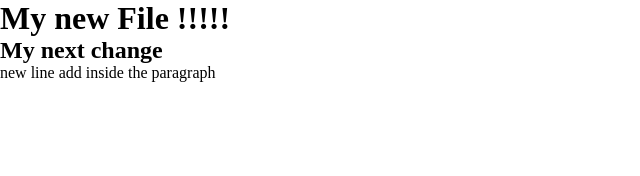
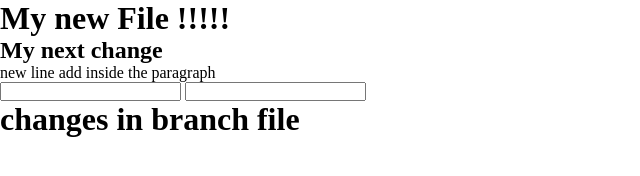
Before and after one commit to sadhana62/project, a plain HTML site: page index.html in a window 1280 px wide. Shown: the whole page, without its empty margins (0-640 px from the left). Drawn offline with Linux system fonts and the light colour scheme.

Commit message:
added input tags

```diff
--- a/index.html
+++ b/index.html
@@ -11,5 +11,8 @@
     <h1> My new File !!!!!</h1>
     <h2>My next change</h2>
     <p> new line add inside the paragraph</p>
+    <input type=" text">
+    <input type="text">
+    <h1>changes in branch file </h1>
 </body>
 </html>
```
